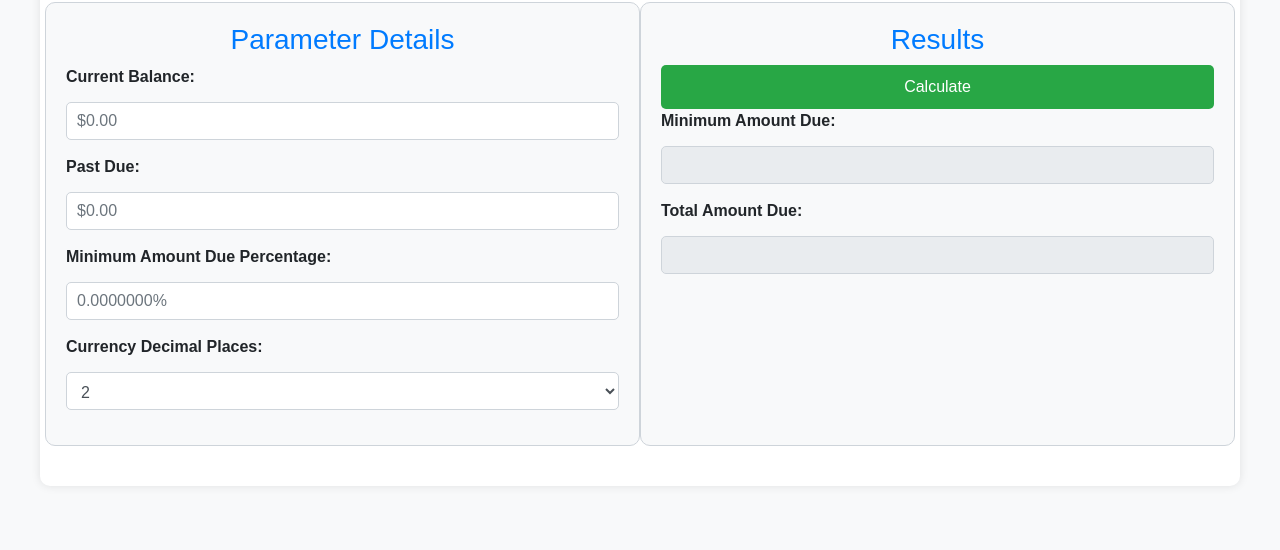
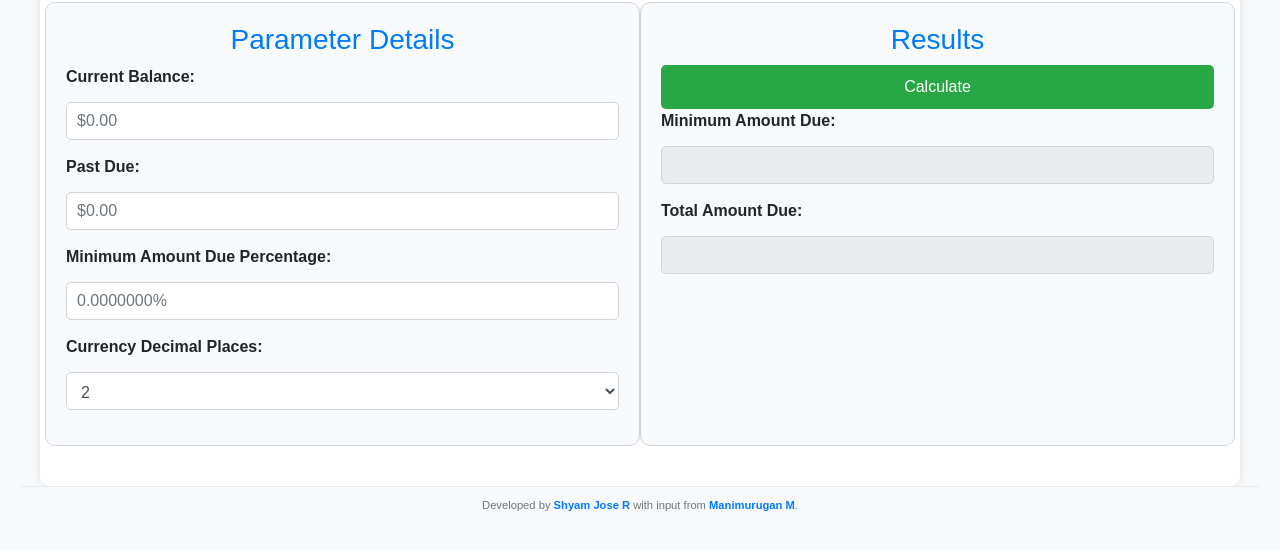
Before and after one commit to ShyamJoseR/Credit-Card-Processing, a plain HTML site: page pages/Due Calculator.html in a window 1280 px wide. Shown: the part 94-644 px from the top of the page. Drawn offline with nearby package versions, Linux system fonts and the light colour scheme.

Commit message:
Added credits to developer and requirement provider

```diff
--- a/pages/Due Calculator.html
+++ b/pages/Due Calculator.html
@@ -6,7 +6,9 @@
     <meta name="viewport" content="width=device-width, initial-scale=1.0">
     <title>Credit Card Due Calculator</title>
     <link rel="stylesheet" href="https://maxcdn.bootstrapcdn.com/bootstrap/4.5.2/css/bootstrap.min.css">
+    <link rel="stylesheet" href="../styles/common.css">
     <link rel="stylesheet" href="../styles/styles.css">
+
 </head>
 
 <body>
@@ -59,6 +61,10 @@
         </div>
     </div>
 
+    <footer>
+        <p>Developed by <strong>Shyam Jose R</strong> with input from <strong>Manimurugan M</strong>.</p>
+    </footer>
+
     <script src="https://ajax.googleapis.com/ajax/libs/jquery/3.5.1/jquery.min.js"></script>
     <script src="https://cdnjs.cloudflare.com/ajax/libs/popper.js/1.16.0/umd/popper.min.js"></script>
     <script src="https://maxcdn.bootstrapcdn.com/bootstrap/4.5.2/js/bootstrap.min.js"></script>
--- /dev/null
+++ b/styles/common.css
@@ -0,0 +1,21 @@
+/* Add this to your existing styles.css */
+footer {
+    background-color: #f8f9fa;
+    padding: 10px 0;
+    text-align: center;
+    font-size: 0.7em;
+    color: #6c757d;
+    border-top: 1px solid #e9ecef;
+    /* position: fixed; */
+    width: 100%;
+    bottom: 0;
+    left: 0;
+}
+
+footer p {
+    margin: 0;
+}
+
+footer strong {
+    color: #007bff;
+}
```
Also changed, not shown: pages/File.html (+5 -0 lines), pages/Flat File.html (+5 -0 lines), pages/Interest Calculator.html (+5 -0 lines), pages/Luhn.html (+5 -0 lines).
